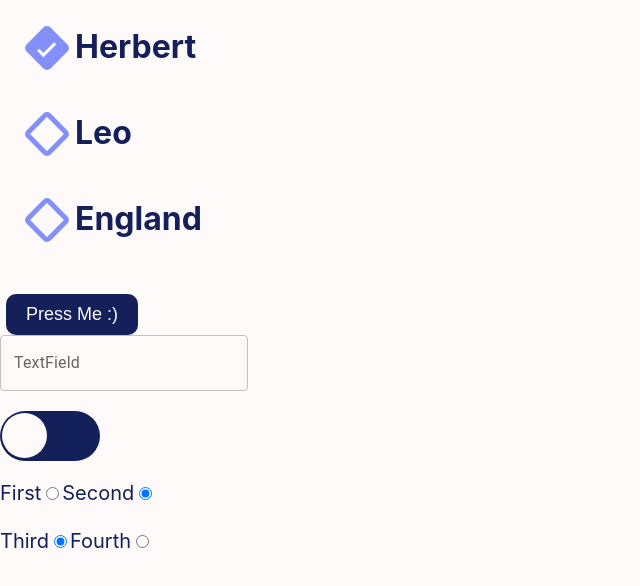
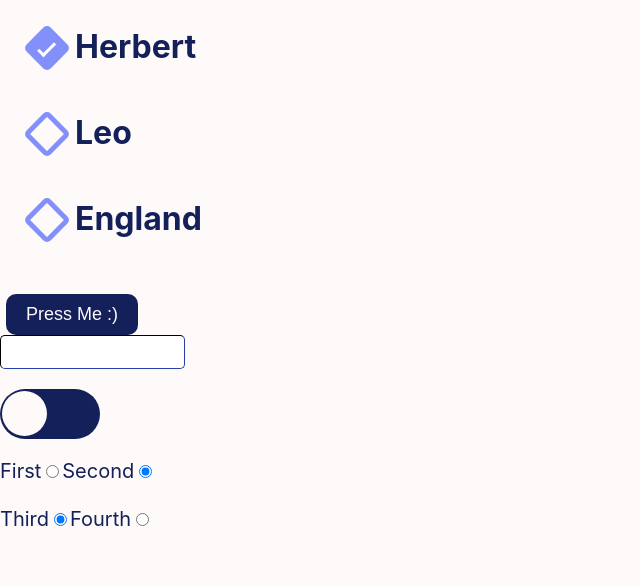
Before and after one commit to lucaskronlachner/installations-tool-infoniqa, a React (Create React App) app in the folder infoniqa-installation-tool/: page / in a window 1280 px wide. Shown: the top 586 px of the page, without its empty margins (0-640 px from the left). Built offline with nearby package versions, Linux system fonts and the light colour scheme.

Commit message:
Merge branch 'main' of https://github.com/Seimouun/installations-tool-infoniqa into main

```diff
--- a/infoniqa-installation-tool/src/components/Button/ButtonComp.js
+++ b/infoniqa-installation-tool/src/components/Button/ButtonComp.js
@@ -1,4 +1,3 @@
-import { style } from "@mui/system";
 import React from "react";
 import "./ButtonStyle.css";
 
@@ -28,7 +27,6 @@ const Button = ({
 
     const handleClick = (event) => {
         console.log('you clicked me!');
-
     }
 
     return (
--- a/infoniqa-installation-tool/src/components/Button/ButtonStyle.css
+++ b/infoniqa-installation-tool/src/components/Button/ButtonStyle.css
@@ -9,8 +9,8 @@
 
 .btn:hover {
     transform: translateY(-5px);
+    background-color: var(--cornflower-blue);
 }
-
 /* Button Colors and Styles*/
 .btn--primary--solid {
     background-color: var(--oxford-blue);
@@ -30,6 +30,10 @@
     color: var(--snow-white);
     border: none;
 }
+
+
+
+
 
 .btn--primary--outline{
     background-color: transparent;
--- a/infoniqa-installation-tool/src/components/Text_Input/TextInputComp.js
+++ b/infoniqa-installation-tool/src/components/Text_Input/TextInputComp.js
@@ -1,20 +1,21 @@
 import * as React from "react";
 import "./TextInputStyle.css";
-import TextField from '@mui/material/TextField';
 import "../../App.css";
 
-const SIZES = [
-    "txtInput--medium",
-    "txtInput--large",
-]
 export const TextInputField = (
 ) => {
 
+    const handleChange = (event) => {
+        const {value} = event.target;
+
+    }
 
     return (
         <div>
             <form>
-                <TextField color="warning" className={`inputField`} id="outlined-basic" label="TextField" variant="outlined" />
+
+                <label htmlFor="app-input-field">{}</label>
+                <input type="text" className="inputField" placeholder={''} onChange={handleChange}></input>
             </form>
 
         </div>
--- a/infoniqa-installation-tool/src/components/Text_Input/TextInputStyle.css
+++ b/infoniqa-installation-tool/src/components/Text_Input/TextInputStyle.css
@@ -2,7 +2,8 @@
 
 .inputField{
     border-radius: 5px;
-    border-width: 10px;
+    border-width: 1px;
+    height: 30px;
     border-color: var(--oxford-blue);
     color: var(--oxford-blue);
     font-weight: bold;
```
